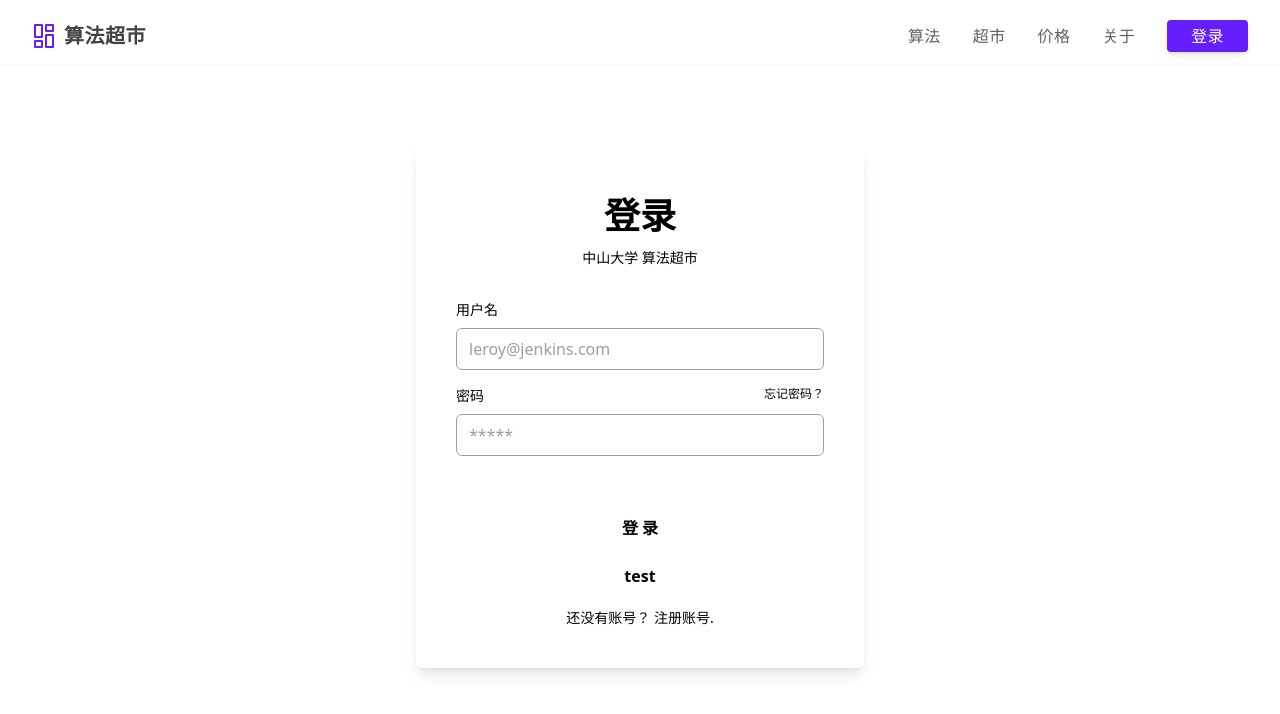
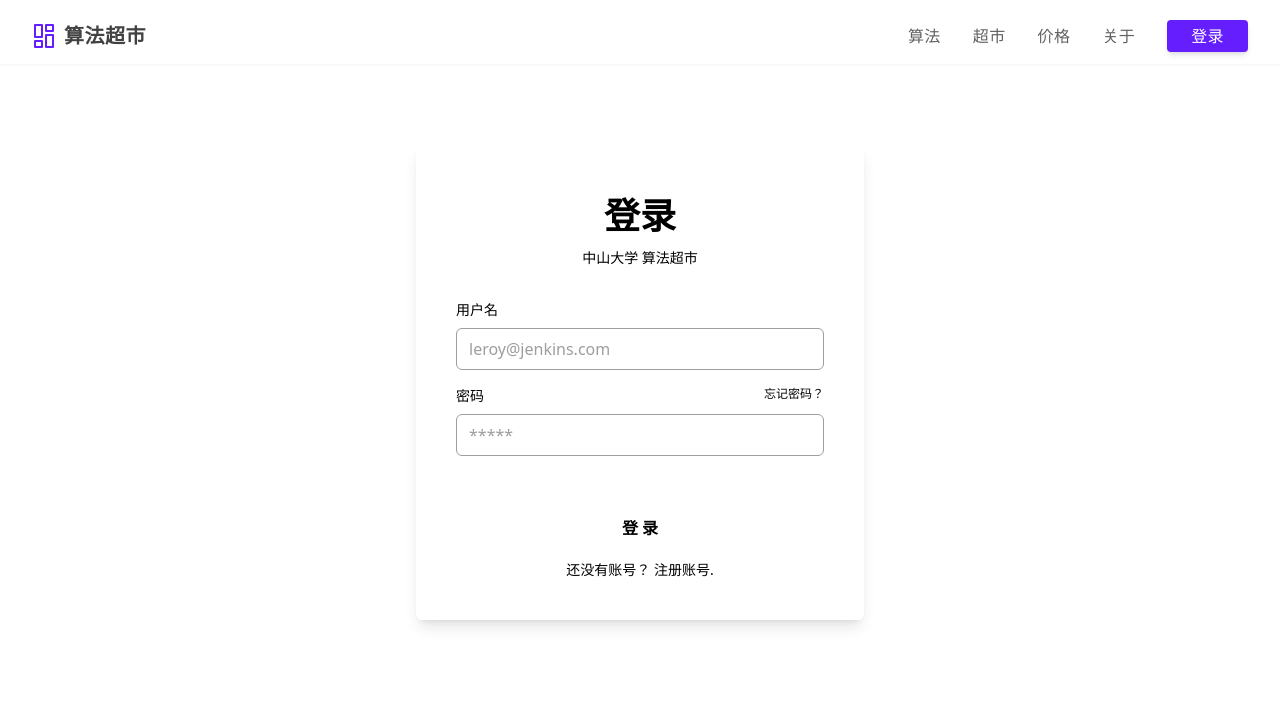
Before and after one commit to Ad-Bean/Algorithm-Market, a Next.js app: page /signin in a window 1280 px wide. Shown: the top 714 px of the page. Built offline with nearby package versions, Linux system fonts and the light colour scheme.

Commit message:
feat: login

```diff
--- a/components/Nav.js
+++ b/components/Nav.js
@@ -3,6 +3,7 @@ import Link from "next/link";
 import Image from "next/image";
 import SnackBar from "@components/SnackBar";
 import { useEffect, useState } from "react";
+import { getUserInfo } from "@api/api";
 
 export const Nav = (props) => {
   const { userId, setUserId, message, setMessage } = props;
@@ -21,7 +22,7 @@ export const Nav = (props) => {
           setInfo(info);
         })
         .catch((err) => {
-          console.log(err);
+          console.error(err);
           setMessage("发生错误");
         });
     }
--- a/pages/signin.js
+++ b/pages/signin.js
@@ -1,10 +1,9 @@
-import axios from "axios";
 import React, { useState } from "react";
 import SnackBar from "@components/SnackBar";
 import SuccessSnackBar from "@components/SuccessSnackBar";
 import { useRouter } from "next/router";
 import Link from "next/link";
-import { postSignin, getUserInfo } from "@api/api";
+import { postSignin } from "@api/api";
 
 export default function Signin({ userId, setUserId }) {
   const router = useRouter();
@@ -21,20 +20,14 @@ export default function Signin({ userId, setUserId }) {
     }
 
     const result = await postSignin(email, password);
-    console.log(result.headers);
     if (result.data.code === 40001) {
       setMessage(result.message);
     } else {
       setSuccess("登录成功，跳转中");
       setUserId(result.data.data.id);
       localStorage.setItem("user_id", result.data.data.id);
-      axios.defaults.headers.cookie = result.headers["set-cookie"];
       router.push("/");
     }
-  };
-  const getInfo = async () => {
-    const res = await getUserInfo();
-    console.log(res);
   };
 
   return (
@@ -109,13 +102,6 @@ export default function Signin({ userId, setUserId }) {
                 >
                   登 录
                 </button>
-                <button
-                  type="button"
-                  className="transition duration-200 hover:bg-violet-600 w-full px-8 py-3 font-semibold rounded-md dark:bg-violet-400 dark:text-gray-200"
-                  onClick={() => getInfo()}
-                >
-                  test
-                </button>
               </div>
               <p className="px-10 w-full text-sm text-center dark:text-gray-400">
                 还没有账号？{" "}
```
